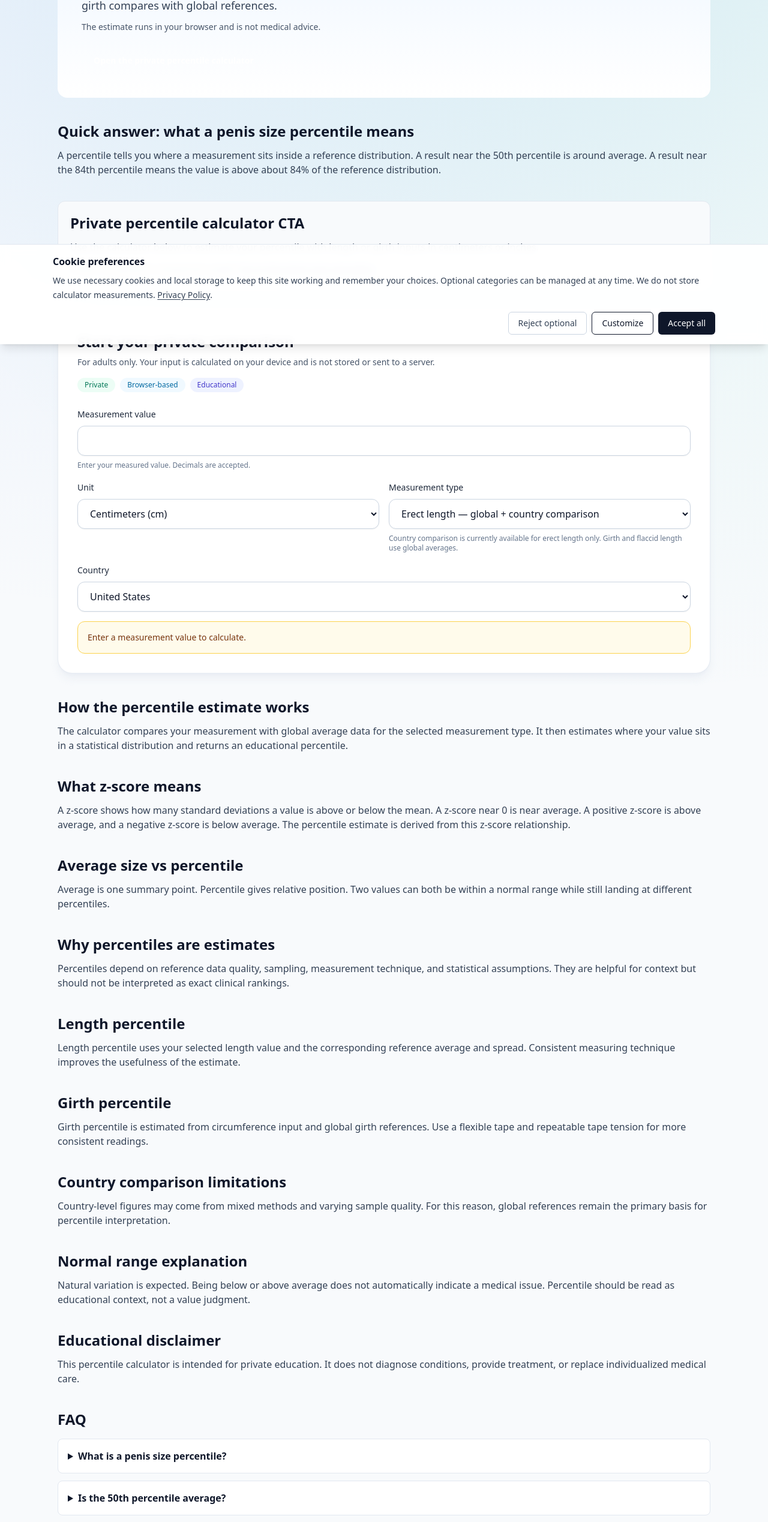
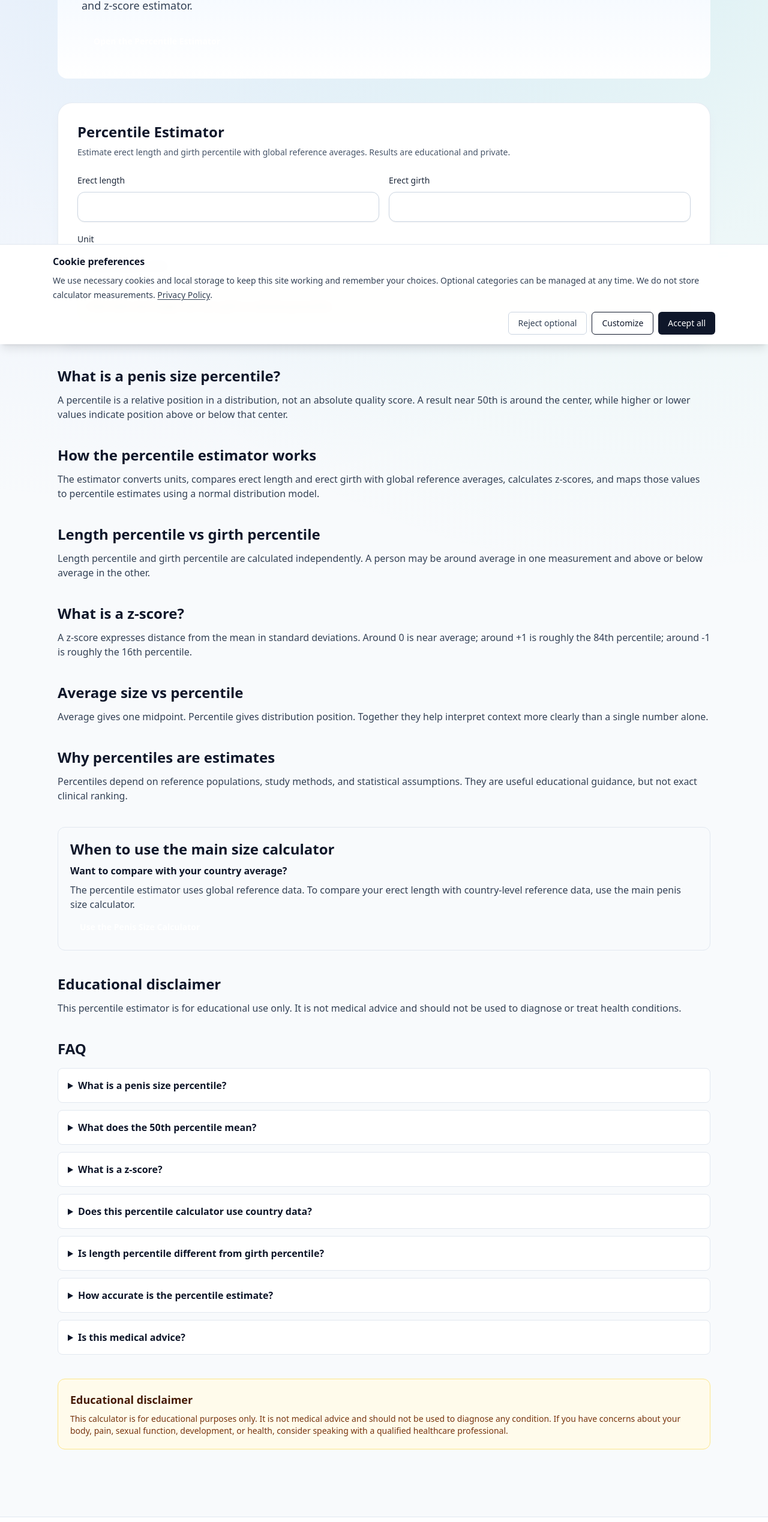
Before and after one commit to cerebromilionario/average-size-calculator, a Next.js app: page /penis-size-percentile-calculator in a window 1280 px wide. Shown: the part 226-2764 px from the top of the page at 60% size. Built offline with nearby package versions, Linux system fonts and the light colour scheme.

Commit message:
Differentiate percentile calculator page

```diff
--- a/src/app/penis-size-calculator/page.tsx
+++ b/src/app/penis-size-calculator/page.tsx
@@ -33,7 +33,7 @@ export default function CalculatorPage() {
         <h1 className="text-4xl font-bold tracking-tight text-slate-900">Penis Size Calculator</h1>
         <p className="mt-4 max-w-3xl text-lg text-slate-700">Privately compare your measurement with global and country averages in centimeters or inches.</p>
         <p className="mt-3 max-w-3xl text-sm text-slate-600">Your measurement is calculated in your browser and is not stored.</p>
-        <p className="mt-2 max-w-3xl text-sm text-slate-600">Want percentile-focused guidance? <a className="text-brand-700 underline" href="/penis-size-percentile-calculator">Learn how percentiles work</a>.</p>
+        <p className="mt-2 max-w-3xl text-sm text-slate-600">Want a deeper statistical view? <a className="text-brand-700 underline" href="/penis-size-percentile-calculator">Try the percentile calculator</a>.</p>
         <a href="#calculator" className="mt-6 inline-flex rounded-lg bg-brand-600 px-5 py-3 text-sm font-semibold text-white hover:bg-brand-700">Start the private calculation</a>
       </section>
 
--- a/src/app/penis-size-percentile-calculator/page.tsx
+++ b/src/app/penis-size-percentile-calculator/page.tsx
@@ -1,63 +1,41 @@
 import type { Metadata } from 'next';
 import Link from 'next/link';
-import PenisSizeCalculator from '@/components/PenisSizeCalculator';
+import PercentileEstimator from '@/components/PercentileEstimator';
 import EducationalDisclaimer from '@/components/EducationalDisclaimer';
 import { siteConfig } from '@/lib/site';
 
 const pageUrl = `${siteConfig.siteUrl}/penis-size-percentile-calculator`;
 
 export const metadata: Metadata = {
-  title: 'Penis Size Percentile Calculator | Length and Girth Comparison',
+  title: 'Penis Size Percentile Calculator | Length and Girth Percentile',
   description:
-    'Use this private penis size percentile calculator to compare length or girth with global average data. Learn what percentile, z-score, and average size mean.'
+    'Estimate your length and girth percentile using global reference averages. Learn what percentile and z-score mean in a private educational calculator.'
 };
 
 const faqItems = [
-  {
-    q: 'What is a penis size percentile?',
-    a: 'A percentile is a statistical estimate showing how a measurement compares with a reference distribution. A higher percentile means the value is above a larger share of the reference group.'
-  },
-  {
-    q: 'Is the 50th percentile average?',
-    a: 'Yes. The 50th percentile is around the middle of the reference distribution and is commonly interpreted as near average.'
-  },
-  {
-    q: 'How accurate is this percentile calculator?',
-    a: 'It is an educational estimate based on global average values and standard deviation assumptions. It is not a clinical measurement or diagnosis.'
-  },
-  {
-    q: 'Does percentile use length or girth?',
-    a: 'This calculator supports erect length, erect girth, and flaccid length modes. The percentile estimate is computed from the selected measurement type.'
-  },
-  {
-    q: 'Is country data used for percentiles?',
-    a: 'The percentile estimate is based on global reference distribution assumptions. Country values are presented as optional comparison context for selected measurement types.'
-  },
-  {
-    q: 'Is this medical advice?',
-    a: 'No. This page is for education only and does not replace care from a qualified healthcare professional.'
-  }
+  { q: 'What is a penis size percentile?', a: 'A percentile estimates where a measurement falls in a reference distribution. For example, the 50th percentile is near the center of the distribution.' },
+  { q: 'What does the 50th percentile mean?', a: 'It means the measurement is close to the reference average and center point of the distribution.' },
+  { q: 'What is a z-score?', a: 'A z-score shows how many standard deviations a value is above or below the reference mean. Positive values are above the mean, negative values are below it.' },
+  { q: 'Does this percentile calculator use country data?', a: 'No. This estimator focuses on global reference averages and distribution assumptions for educational percentile context.' },
+  { q: 'Is length percentile different from girth percentile?', a: 'Yes. Length and girth are separate measurements with different averages and statistical spread, so each has its own percentile estimate.' },
+  { q: 'How accurate is the percentile estimate?', a: 'It is an educational estimate based on reference data and statistical assumptions. It should not be interpreted as a precise clinical ranking.' },
+  { q: 'Is this medical advice?', a: 'No. This tool is educational only and does not diagnose, treat, or replace professional medical care.' }
 ];
 
 export default function PercentileCalculatorPage() {
   const faqJsonLd = {
     '@context': 'https://schema.org',
     '@type': 'FAQPage',
-    mainEntity: faqItems.map((item) => ({
-      '@type': 'Question',
-      name: item.q,
-      acceptedAnswer: { '@type': 'Answer', text: item.a }
-    }))
+    mainEntity: faqItems.map((item) => ({ '@type': 'Question', name: item.q, acceptedAnswer: { '@type': 'Answer', text: item.a } }))
   };
 
   const webAppJsonLd = {
     '@context': 'https://schema.org',
     '@type': 'WebApplication',
-    name: 'Penis Size Percentile Calculator',
+    name: 'Percentile Estimator',
     applicationCategory: 'HealthApplication',
     operatingSystem: 'All',
-    description:
-      'Educational tool to estimate percentile and z-score from selected length or girth measurements using global reference averages.',
+    description: 'Educational percentile estimator for erect length and erect girth using global reference averages and z-score interpretation.',
     url: pageUrl
   };
 
@@ -65,83 +43,42 @@ export default function PercentileCalculatorPage() {
     <article className="space-y-10">
       <section className="rounded-2xl bg-gradient-to-b from-brand-50 to-white p-6 md:p-10">
         <h1 className="text-4xl font-bold tracking-tight text-slate-900">Penis Size Percentile Calculator</h1>
-        <p className="mt-4 max-w-3xl text-lg text-slate-700">Use a private educational calculator to estimate percentile and understand how length or girth compares with global references.</p>
-        <p className="mt-3 max-w-3xl text-sm text-slate-600">The estimate runs in your browser and is not medical advice.</p>
-        <a href="#calculator" className="mt-6 inline-flex rounded-lg bg-brand-600 px-5 py-3 text-sm font-semibold text-white hover:bg-brand-700">Open the private percentile calculator</a>
+        <p className="mt-4 max-w-3xl text-lg text-slate-700">Understand where a measurement falls in a statistical distribution with a private percentile and z-score estimator.</p>
+        <a href="#calculator" className="mt-6 inline-flex rounded-lg bg-brand-600 px-5 py-3 text-sm font-semibold text-white hover:bg-brand-700">Open the Percentile Estimator</a>
+      </section>
+
+      <PercentileEstimator />
+
+      <section className="space-y-3">
+        <h2 className="text-2xl font-semibold text-slate-900">What is a penis size percentile?</h2>
+        <p className="text-slate-700">A percentile is a relative position in a distribution, not an absolute quality score. A result near 50th is around the center, while higher or lower values indicate position above or below that center.</p>
       </section>
 
       <section className="space-y-3">
-        <h2 className="text-2xl font-semibold text-slate-900">Quick answer: what a penis size percentile means</h2>
-        <p className="text-slate-700">A percentile tells you where a measurement sits inside a reference distribution. A result near the 50th percentile is around average. A result near the 84th percentile means the value is above about 84% of the reference distribution.</p>
+        <h2 className="text-2xl font-semibold text-slate-900">How the percentile estimator works</h2>
+        <p className="text-slate-700">The estimator converts units, compares erect length and erect girth with global reference averages, calculates z-scores, and maps those values to percentile estimates using a normal distribution model.</p>
       </section>
 
-      <section className="space-y-3 rounded-xl border border-slate-200 bg-slate-50 p-5">
-        <h2 className="text-2xl font-semibold text-slate-900">Private percentile calculator CTA</h2>
-        <p className="text-slate-700">Use the calculator below to estimate your percentile with length or girth inputs in centimeters or inches.</p>
-        <p className="text-slate-700">Prefer the general comparison page? <Link className="text-brand-700 underline" href="/penis-size-calculator">Go to the penis size calculator</Link>.</p>
+      <section className="space-y-3"><h2 className="text-2xl font-semibold text-slate-900">Length percentile vs girth percentile</h2><p className="text-slate-700">Length percentile and girth percentile are calculated independently. A person may be around average in one measurement and above or below average in the other.</p></section>
+      <section className="space-y-3"><h2 className="text-2xl font-semibold text-slate-900">What is a z-score?</h2><p className="text-slate-700">A z-score expresses distance from the mean in standard deviations. Around 0 is near average; around +1 is roughly the 84th percentile; around -1 is roughly the 16th percentile.</p></section>
+      <section className="space-y-3"><h2 className="text-2xl font-semibold text-slate-900">Average size vs percentile</h2><p className="text-slate-700">Average gives one midpoint. Percentile gives distribution position. Together they help interpret context more clearly than a single number alone.</p></section>
+      <section className="space-y-3"><h2 className="text-2xl font-semibold text-slate-900">Why percentiles are estimates</h2><p className="text-slate-700">Percentiles depend on reference populations, study methods, and statistical assumptions. They are useful educational guidance, but not exact clinical ranking.</p></section>
+
+      <section className="rounded-xl border border-slate-200 bg-slate-50 p-5 space-y-2">
+        <h2 className="text-2xl font-semibold text-slate-900">When to use the main size calculator</h2>
+        <h3 className="font-semibold text-slate-900">Want to compare with your country average?</h3>
+        <p className="text-slate-700">The percentile estimator uses global reference data. To compare your erect length with country-level reference data, use the main penis size calculator.</p>
+        <Link className="inline-flex rounded-lg bg-brand-600 px-4 py-2 text-sm font-semibold text-white hover:bg-brand-700" href="/penis-size-calculator">Use the Penis Size Calculator</Link>
       </section>
 
-      <PenisSizeCalculator />
-
-      <section className="space-y-3">
-        <h2 className="text-2xl font-semibold text-slate-900">How the percentile estimate works</h2>
-        <p className="text-slate-700">The calculator compares your measurement with global average data for the selected measurement type. It then estimates where your value sits in a statistical distribution and returns an educational percentile.</p>
-      </section>
-
-      <section className="space-y-3">
-        <h2 className="text-2xl font-semibold text-slate-900">What z-score means</h2>
-        <p className="text-slate-700">A z-score shows how many standard deviations a value is above or below the mean. A z-score near 0 is near average. A positive z-score is above average, and a negative z-score is below average. The percentile estimate is derived from this z-score relationship.</p>
-      </section>
-
-      <section className="space-y-3">
-        <h2 className="text-2xl font-semibold text-slate-900">Average size vs percentile</h2>
-        <p className="text-slate-700">Average is one summary point. Percentile gives relative position. Two values can both be within a normal range while still landing at different percentiles.</p>
-      </section>
-
-      <section className="space-y-3">
-        <h2 className="text-2xl font-semibold text-slate-900">Why percentiles are estimates</h2>
-        <p className="text-slate-700">Percentiles depend on reference data quality, sampling, measurement technique, and statistical assumptions. They are helpful for context but should not be interpreted as exact clinical rankings.</p>
-      </section>
-
-      <section className="space-y-3">
-        <h2 className="text-2xl font-semibold text-slate-900">Length percentile</h2>
-        <p className="text-slate-700">Length percentile uses your selected length value and the corresponding reference average and spread. Consistent measuring technique improves the usefulness of the estimate.</p>
-      </section>
-
-      <section className="space-y-3">
-        <h2 className="text-2xl font-semibold text-slate-900">Girth percentile</h2>
-        <p className="text-slate-700">Girth percentile is estimated from circumference input and global girth references. Use a flexible tape and repeatable tape tension for more consistent readings.</p>
-      </section>
-
-      <section className="space-y-3">
-        <h2 className="text-2xl font-semibold text-slate-900">Country comparison limitations</h2>
-        <p className="text-slate-700">Country-level figures may come from mixed methods and varying sample quality. For this reason, global references remain the primary basis for percentile interpretation.</p>
-      </section>
-
-      <section className="space-y-3">
-        <h2 className="text-2xl font-semibold text-slate-900">Normal range explanation</h2>
-        <p className="text-slate-700">Natural variation is expected. Being below or above average does not automatically indicate a medical issue. Percentile should be read as educational context, not a value judgment.</p>
-      </section>
-
-      <section className="space-y-3">
-        <h2 className="text-2xl font-semibold text-slate-900">Educational disclaimer</h2>
-        <p className="text-slate-700">This percentile calculator is intended for private education. It does not diagnose conditions, provide treatment, or replace individualized medical care.</p>
-      </section>
+      <section className="space-y-3"><h2 className="text-2xl font-semibold text-slate-900">Educational disclaimer</h2><p className="text-slate-700">This percentile estimator is for educational use only. It is not medical advice and should not be used to diagnose or treat health conditions.</p></section>
 
       <section className="space-y-4">
         <h2 className="text-2xl font-semibold text-slate-900">FAQ</h2>
-        <div className="space-y-3">
-          {faqItems.map((item) => (
-            <details key={item.q} className="rounded-lg border border-slate-200 bg-white p-4">
-              <summary className="cursor-pointer font-semibold text-slate-900">{item.q}</summary>
-              <p className="mt-2 text-slate-700">{item.a}</p>
-            </details>
-          ))}
-        </div>
+        <div className="space-y-3">{faqItems.map((item) => <details key={item.q} className="rounded-lg border border-slate-200 bg-white p-4"><summary className="cursor-pointer font-semibold text-slate-900">{item.q}</summary><p className="mt-2 text-slate-700">{item.a}</p></details>)}</div>
       </section>
 
       <EducationalDisclaimer />
-
       <script type="application/ld+json" dangerouslySetInnerHTML={{ __html: JSON.stringify(faqJsonLd) }} />
       <script type="application/ld+json" dangerouslySetInnerHTML={{ __html: JSON.stringify(webAppJsonLd) }} />
     </article>
--- /dev/null
+++ b/src/components/PercentileEstimator.tsx
@@ -0,0 +1,95 @@
+'use client';
+
+import { useMemo, useState } from 'react';
+import { percentileFromZScore, STATISTICAL_REFERENCES } from '@/data/statisticalReferences';
+
+const CM_PER_INCH = 2.54;
+const MIN_CM = 3;
+const MAX_CM = 30;
+
+function toCm(value: number, unit: 'cm' | 'in') {
+  return unit === 'cm' ? value : value * CM_PER_INCH;
+}
+
+function interpretation(zScore: number) {
+  if (zScore < -0.5) return 'below average';
+  if (zScore > 0.5) return 'above average';
+  return 'around average';
+}
+
+export default function PercentileEstimator() {
+  const [length, setLength] = useState('');
+  const [girth, setGirth] = useState('');
+  const [unit, setUnit] = useState<'cm' | 'in'>('cm');
+
+  const lengthNumber = Number(length);
+  const girthNumber = Number(girth);
+  const lengthCm = toCm(lengthNumber, unit);
+  const girthCm = toCm(girthNumber, unit);
+
+  const error = useMemo(() => {
+    if (!length.trim() || !girth.trim()) return 'Enter both erect length and erect girth to estimate percentiles.';
+    if (Number.isNaN(lengthNumber) || Number.isNaN(girthNumber)) return 'Use numbers only (decimals are allowed).';
+    if (lengthNumber <= 0 || girthNumber <= 0) return 'Please enter positive measurements.';
+    if (lengthCm < MIN_CM || girthCm < MIN_CM) return 'One or more values are below the expected adult range. Please re-check measurements.';
+    if (lengthCm > MAX_CM || girthCm > MAX_CM) return 'One or more values are above the expected adult range. Please verify units and values.';
+    return '';
+  }, [girth, girthCm, girthNumber, length, lengthCm, lengthNumber]);
+
+  const result = useMemo(() => {
+    if (error) return null;
+
+    const lengthZ = (lengthCm - STATISTICAL_REFERENCES.averageErectLengthCm) / STATISTICAL_REFERENCES.standardDeviationCm.erectLength;
+    const girthZ = (girthCm - STATISTICAL_REFERENCES.averageErectGirthCm) / STATISTICAL_REFERENCES.standardDeviationCm.erectGirth;
+
+    return {
+      lengthZ,
+      girthZ,
+      lengthPercentile: percentileFromZScore(lengthZ),
+      girthPercentile: percentileFromZScore(girthZ)
+    };
+  }, [error, girthCm, lengthCm]);
+
+  return (
+    <section id="calculator" className="rounded-3xl border border-slate-200/80 bg-white p-6 shadow-lg shadow-slate-200/60 md:p-8">
+      <h2 className="text-2xl font-semibold text-slate-900">Percentile Estimator</h2>
+      <p className="mt-2 text-sm text-slate-600">Estimate erect length and girth percentile with global reference averages. Results are educational and private.</p>
+
+      <div className="mt-6 grid gap-4 md:grid-cols-2">
+        <div className="space-y-2">
+          <label htmlFor="length" className="text-sm font-medium text-slate-800">Erect length</label>
+          <input id="length" className="input-modern" inputMode="decimal" type="number" min="0" step="0.01" value={length} onChange={(e) => setLength(e.target.value)} />
+        </div>
+
+        <div className="space-y-2">
+          <label htmlFor="girth" className="text-sm font-medium text-slate-800">Erect girth</label>
+          <input id="girth" className="input-modern" inputMode="decimal" type="number" min="0" step="0.01" value={girth} onChange={(e) => setGirth(e.target.value)} />
+        </div>
+
+        <div className="space-y-2 md:col-span-2">
+          <label htmlFor="unit" className="text-sm font-medium text-slate-800">Unit</label>
+          <select id="unit" className="input-modern" value={unit} onChange={(e) => setUnit(e.target.value as 'cm' | 'in')}>
+            <option value="cm">Centimeters (cm)</option>
+            <option value="in">Inches (in)</option>
+          </select>
+        </div>
+      </div>
+
+      {error ? <p className="mt-4 rounded-xl border border-amber-300 bg-amber-50 p-4 text-sm text-amber-900">{error}</p> : null}
+
+      {result ? (
+        <div className="mt-6 space-y-4 rounded-2xl border border-slate-200 bg-slate-50 p-5">
+          <h3 className="text-lg font-semibold text-slate-900">Estimated statistical result</h3>
+          <div className="grid gap-3 md:grid-cols-2">
+            <p className="rounded-lg bg-white p-3 text-sm text-slate-700"><strong>Length percentile estimate:</strong> {result.lengthPercentile}th</p>
+            <p className="rounded-lg bg-white p-3 text-sm text-slate-700"><strong>Girth percentile estimate:</strong> {result.girthPercentile}th</p>
+            <p className="rounded-lg bg-white p-3 text-sm text-slate-700"><strong>Length z-score:</strong> {result.lengthZ.toFixed(2)} ({interpretation(result.lengthZ)})</p>
+            <p className="rounded-lg bg-white p-3 text-sm text-slate-700"><strong>Girth z-score:</strong> {result.girthZ.toFixed(2)} ({interpretation(result.girthZ)})</p>
+          </div>
+          <p className="text-sm text-slate-600">A 50th percentile result means your measurement is close to the reference average. A percentile is not a medical diagnosis and should be interpreted as an educational estimate.</p>
+          <p className="text-sm text-slate-600">In a normal distribution, the 16th percentile is about one standard deviation below average, while the 84th percentile is about one standard deviation above average.</p>
+        </div>
+      ) : null}
+    </section>
+  );
+}
--- /dev/null
+++ b/src/data/statisticalReferences.ts
@@ -0,0 +1,40 @@
+import { MeasureType } from '@/data/penisSizeAverages';
+
+export const STATISTICAL_REFERENCES = {
+  averageErectLengthCm: 13.12,
+  averageErectGirthCm: 11.66,
+  standardDeviationCm: {
+    erectLength: 1.66,
+    erectGirth: 1.1,
+    flaccidLength: 1.57
+  } satisfies Record<MeasureType, number>
+};
+
+function erf(x: number): number {
+  const sign = x >= 0 ? 1 : -1;
+  const absX = Math.abs(x);
+
+  const a1 = 0.254829592;
+  const a2 = -0.284496736;
+  const a3 = 1.421413741;
+  const a4 = -1.453152027;
+  const a5 = 1.061405429;
+  const p = 0.3275911;
+
+  const t = 1 / (1 + p * absX);
+  const y =
+    1 -
+    (((((a5 * t + a4) * t + a3) * t + a2) * t + a1) *
+      t *
+      Math.exp(-absX * absX));
+
+  return sign * y;
+}
+
+export function normalCdf(x: number): number {
+  return (1 + erf(x / Math.sqrt(2))) / 2;
+}
+
+export function percentileFromZScore(zScore: number): number {
+  return Math.max(1, Math.min(99, Math.round(normalCdf(zScore) * 100)));
+}
```
Also changed, not shown: src/components/PenisSizeCalculator.tsx (+3 -33 lines).
